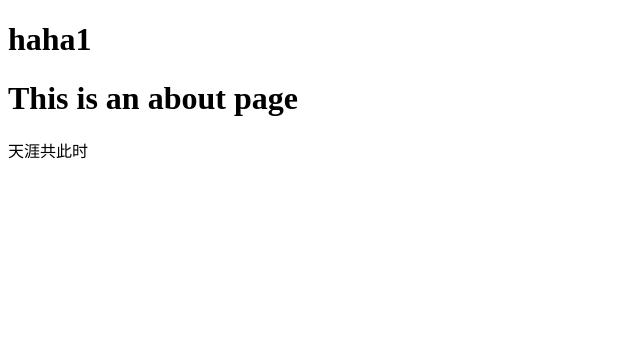
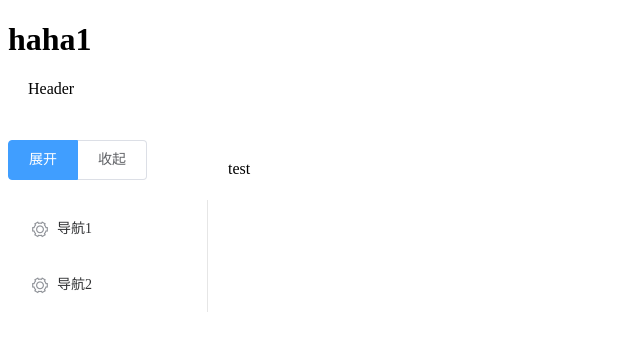
Before and after one commit to yangdm2015/wp4, a Vue app: page / in a window 1280 px wide. Shown: the top 350 px of the page, without its empty margins (0-640 px from the left). Built offline with nearby package versions, Linux system fonts and the light colour scheme.

Commit message:
路由init

```diff
--- a/src/App.vue
+++ b/src/App.vue
@@ -1,16 +1,49 @@
 <template>
-     <div class="about">
-    <h1>This is an about page</h1>
-    <p>{{ word }}</p>
-  </div>
+    <el-container>
+        <el-header>Header</el-header>
+        <el-container>
+            <el-aside width="200px">
+                <el-radio-group v-model="isCollapse" style="margin-bottom: 20px;">
+                    <el-radio-button :label="false">展开</el-radio-button>
+                    <el-radio-button :label="true">收起</el-radio-button>
+                </el-radio-group>
+                <el-menu
+                    default-active="1-4-1"
+                    class="el-menu-vertical-demo"
+                    @open="handleOpen"
+                    @close="handleClose"
+                    :collapse="isCollapse"
+                >
+                    <el-menu-item index="0">
+                        <i class="el-icon-setting"></i>
+                        <span slot="title">导航1</span>
+                    </el-menu-item>
+                      <el-menu-item index="1">
+                        <i class="el-icon-setting"></i>
+                        <span slot="title">导航2</span>
+                    </el-menu-item>
+                </el-menu>
+            </el-aside>
+            <el-main>
+                  <router-view></router-view>
+            </el-main>
+        </el-container>
+    </el-container>
 </template>
 
 <script lang="ts">
-import Vue from 'vue'
-import Component from 'vue-class-component';
+import Vue from "vue";
+import Component from "vue-class-component";
 
 @Component
-export default class App extends Vue{
-     word: string = "天涯共此时";
+export default class App extends Vue {
+    word: string = "天涯共此时";
+    isCollapse: Boolean = false;
+    handleOpen(key: String, keyPath: String) {
+        console.log(key, keyPath);
+    }
+    handleClose(key: String, keyPath: String) {
+        console.log(key, keyPath);
+    }
 }
 </script>
--- a/src/main.ts
+++ b/src/main.ts
@@ -2,6 +2,7 @@ import Vue from 'vue';
 import ElementUI from 'element-ui'
 import 'element-ui/lib/theme-chalk/index.css'
 import App from './App.vue'
+import router from "./router";
 
 Vue.use(ElementUI)
 
@@ -10,5 +11,6 @@ Vue.use(ElementUI)
   data: {
     message: 'Hello Vue!'
   },
+  router,
   render:h=>h(App)
 });
--- /dev/null
+++ b/src/pages/Test/index.vue
@@ -0,0 +1,11 @@
+<template>
+    <div>
+        test
+    </div>
+</template>
+<script lang="ts">
+import Vue from 'vue'
+export default Vue.extend({
+
+})
+</script>
--- /dev/null
+++ b/src/router/index.ts
@@ -0,0 +1,23 @@
+import VueRouter from 'vue-router';
+import Vue from 'vue';
+import Test from 'pages/Test/index.vue'
+
+
+Vue.use(VueRouter);
+
+const routes = [
+  {
+    path: "/",
+    component: Test,
+  },
+];
+
+const Router = new VueRouter({
+  routes,
+  mode: "history",
+  scrollBehavior(to, from, savedPosition) {
+    return { x: 0, y: 0 };
+    // return 期望滚动到哪个的位置
+  },
+});
+export default Router;
--- a/webpack.config/index.js
+++ b/webpack.config/index.js
@@ -5,7 +5,7 @@ const HtmlWebpackPlugin = require("html-webpack-plugin");
 const VueLoaderPlugin = require("vue-loader/lib/plugin");
 const AssetsWebpackPlugin = require('assets-webpack-plugin');
 const { CleanWebpackPlugin } = require('clean-webpack-plugin');
-
+const resolve = dir => path.resolve(__dirname, dir);
 module.exports = {
     mode: 'development',
     entry: path.resolve(__dirname, "../src/main.ts") , // 项目的入口文件，webpack会从main.ts开始，把所有依赖的js都加载打包
@@ -23,6 +23,7 @@ module.exports = {
     resolve: {
         alias: {
             vue$: "vue/dist/vue.esm.js",
+            pages: resolve('../src/pages')
         },
         extensions: ['.ts', '.js'],
     },
```
Also changed, not shown: package.json (+9 -8 lines), 1 other file (tests, documents, lock files or other folders).
